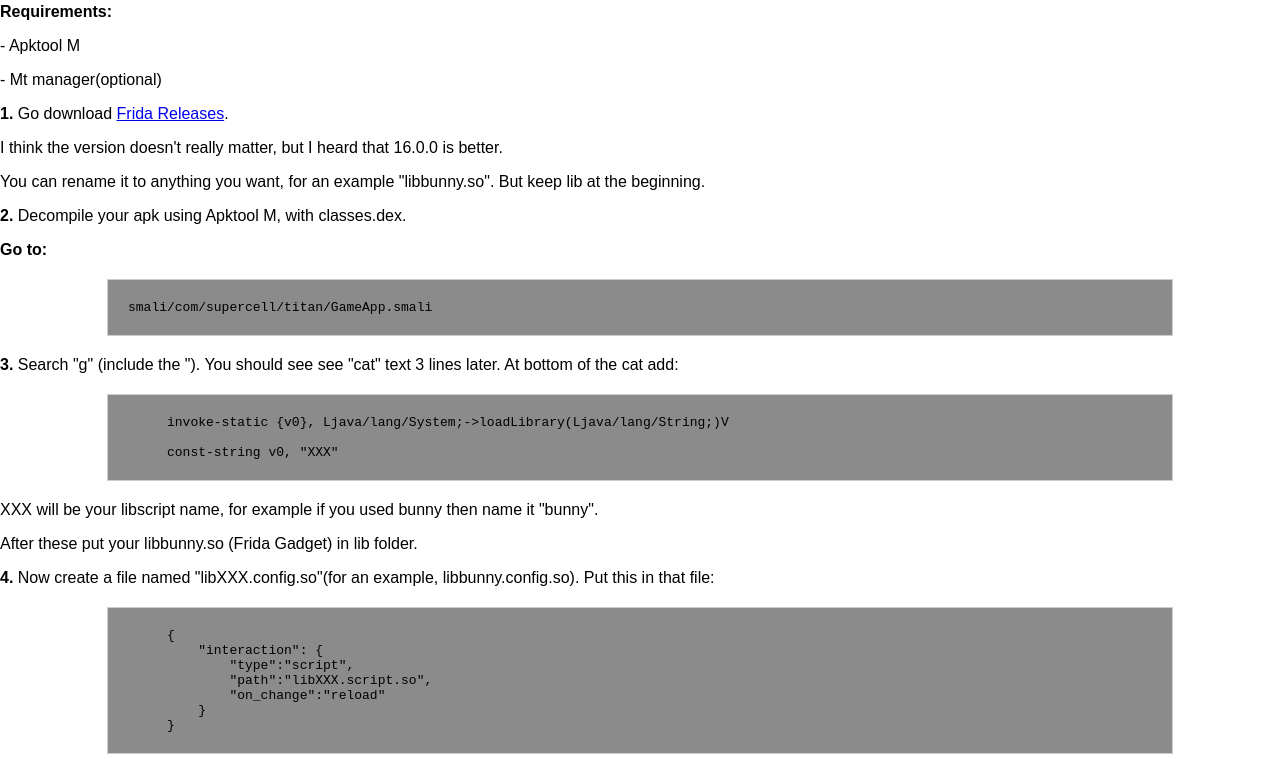
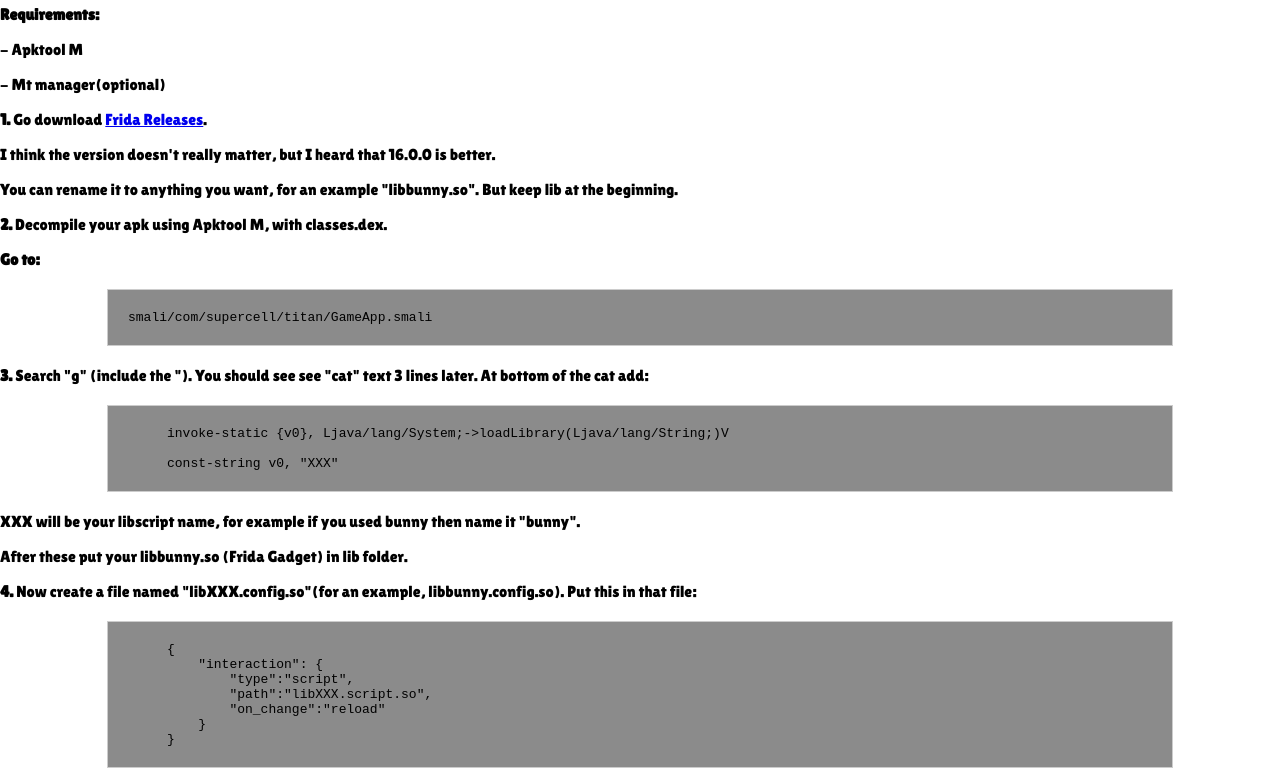
Before and after one commit to lunarqwx/bsm-and-bsre-tutorials, a plain HTML site: page Frida/index.html in a window 1280 px wide. Shown: the part 187-958 px from the top of the page. Drawn offline with Linux system fonts and the light colour scheme.

Commit message:
Update index.html

```diff
--- a/Frida/index.html
+++ b/Frida/index.html
@@ -4,8 +4,11 @@
         <meta charset="UTF-8">
         <meta name="viewport" content="width=device-width, initial-scale=1.0">
         <title>Frida Guide</title>
+        <link rel="preconnect" href="https://fonts.googleapis.com">
+        <link rel="preconnect" href="https://fonts.gstatic.com" crossorigin>
+        <link href="https://fonts.googleapis.com/css2?family=Lilita+One&display=swap" rel="stylesheet">
         <link rel="stylesheet" href="style.css">
-        <link rel="icon" type="image/x-icon" href="../shion.ico">
+        <link rel="icon" type="image/x-icon" href="shion.ico">
     </head>
     <body>
         <h1>Frida Guide</h1>
```
